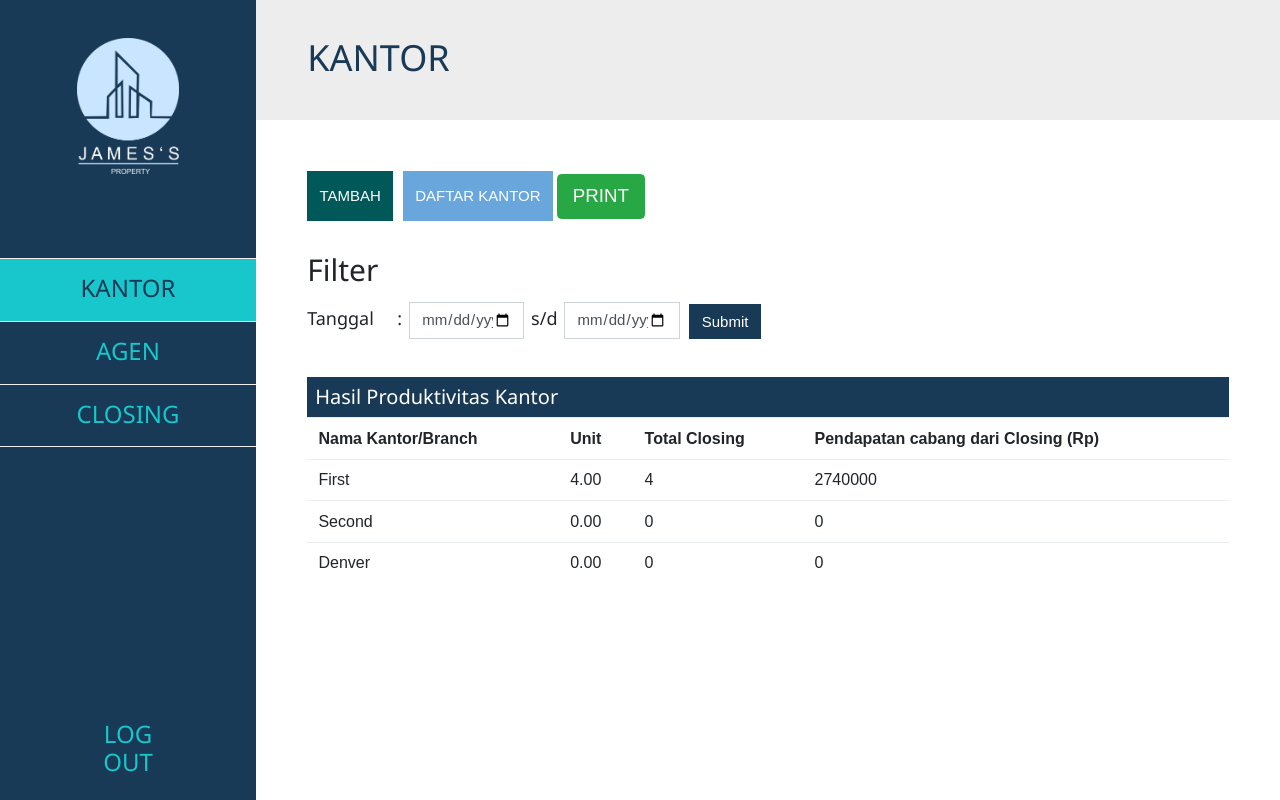
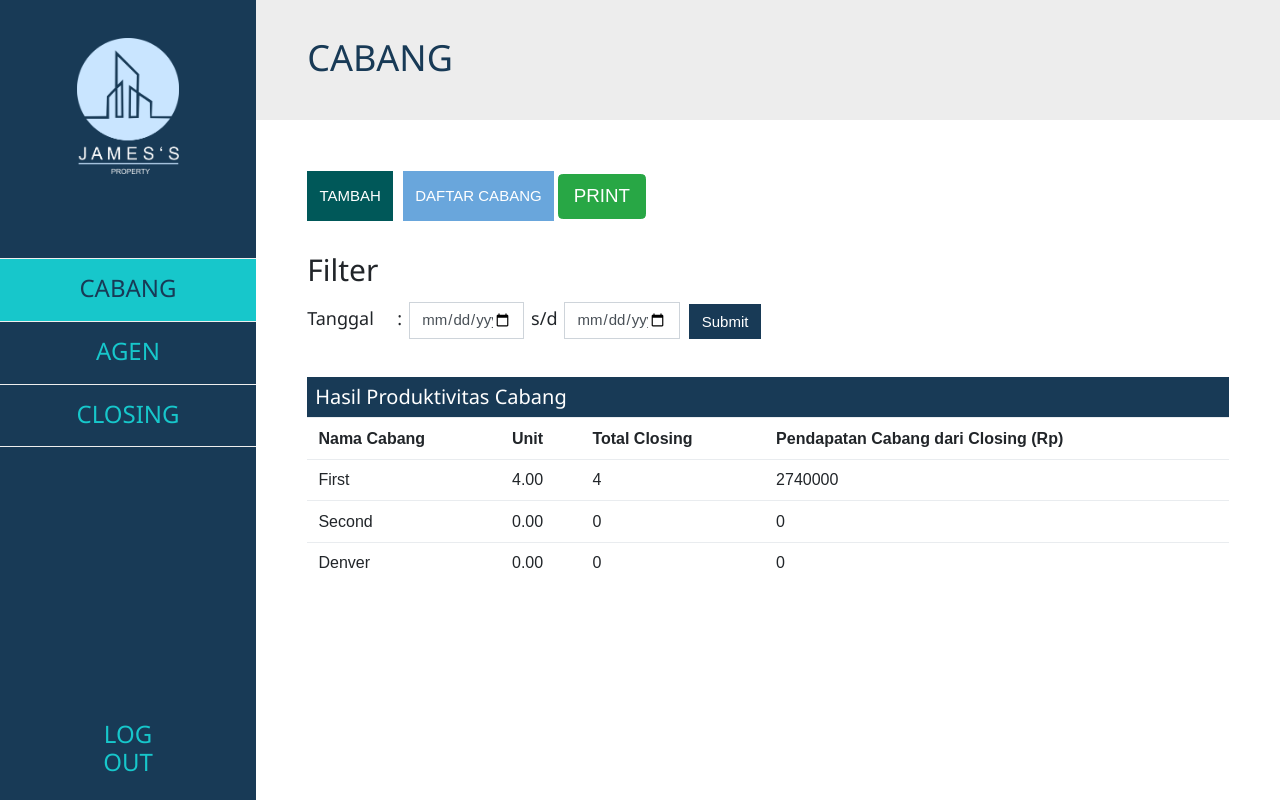
Before and after one commit to ViriusLevan/SoftwareEngineering_Project, a PHP site: page /kantormain.php in a window 1280 px wide. Run offline with PHP 8.4, Linux system fonts and the light colour scheme; a user stored in the database is signed in; data comes from the database, SQL or seed files in the repository; some libraries are stand-ins or nearby versions.

Commit message:
ganti semua kantor->cabang

```diff
--- a/agenmain.php
+++ b/agenmain.php
@@ -318,7 +318,7 @@
 								<br>
 								<div class="row">
 									<div class="col">
-										<h5 class="kantormainformlabel">Kantor</h5>
+										<h5 class="kantormainformlabel">Cabang</h5>
 										<!-- <select name="kantor" class="form-control kantormainselectvpv">
 											<option value="id">Nama Kantor</option>
 										</select> -->
@@ -413,7 +413,7 @@
 									        //  echo "<h2>". $AgentRow["ImmediateUpline_ID"] ."</h2>";
 									        $branchSQL = "SELECT branch_id,Name FROM `branch` where status=1";
 											$branchResult = mysqli_query($db, $branchSQL);
-											echo '<h5 class="kantormainformlabel">Kantor</h5>';
+											echo '<h5 class="kantormainformlabel">Cabang</h5>';
 									    	echo "<select name='editBID' class='form-control kantormainselectvpv'>";
 										    while($row = $branchResult->fetch_assoc()) {
 										    	if($row["branch_id"] == $AgentRow["bID"])
--- a/class_agent.php
+++ b/class_agent.php
@@ -23,7 +23,7 @@
 	    	echo '</tr>';
 
 	    	echo '<tr>';
-	    	echo '<td class="tabelkiri">' ."Kantor : " .'</td>';
+	    	echo '<td class="tabelkiri">' ."Cabang : " .'</td>';
 	    	// echo '<td>' .$this->branchID .'</td>';
 	    	echo '<td>' ."Pake nama cabang dil".'</td>';
 	    	echo '</tr>';
--- a/header.php
+++ b/header.php
@@ -2,7 +2,7 @@
 	<div class="pagetitle">
 		<h1>
 		<?php
-		if ($pagename==='kantor') {echo 'KANTOR';}
+		if ($pagename==='kantor') {echo 'CABANG';}
 		elseif ($pagename==='agen') {echo 'AGEN';}
 		elseif ($pagename==='properti') {echo 'PROPERTI';}
 		elseif ($pagename==='closing') {echo 'CLOSING';}
--- a/kantormain.php
+++ b/kantormain.php
@@ -5,7 +5,7 @@
 <html>
 	<head>
 		<?php include('htmlhead.php'); ?>
-		<title>Kantor</title>
+		<title>Cabang</title>
 	</head>
 	<body class="mainbody">
 		<?php include('sidebar.php'); ?>
@@ -14,7 +14,7 @@
 			<div class="maincontent">
 				<div class="kantormainbtn">
 					<button onclick="document.getElementById('tambah').style.display='block'" class="btn kantormaintambahbtn" data-toggle="modal" data-target="#exampleModal">TAMBAH</button>
-					<a href="kantordaftar.php" class="btn kantormainprodukbtn">DAFTAR KANTOR</a>
+					<a href="kantordaftar.php" class="btn kantormainprodukbtn">DAFTAR CABANG</a>
 					<input type="button" onclick="printDiv('printableArea')" class="btn btn-lg btn-success" value="PRINT" />
 				</div>
 				<br>
@@ -33,13 +33,13 @@
 				<br>
 
 				<div class="kantormaintabel" id="printableArea">
-					<div class="kantormaintabelheader"><h4>Hasil Produktivitas Kantor</h4></div>
+					<div class="kantormaintabelheader"><h4>Hasil Produktivitas Cabang</h4></div>
 					<table class="table" id="produktable">
 						<tr>
-							<th>Nama Kantor/Branch</th>
+							<th>Nama Cabang</th>
 							<th>Unit</th>
 							<th>Total Closing</th>
-							<th>Pendapatan cabang dari Closing (Rp)</th>
+							<th>Pendapatan Cabang dari Closing (Rp)</th>
 						</tr>
 						<?php
 
@@ -148,18 +148,18 @@
 						<header class="w3-container modalheader">
 							<span onclick="document.getElementById('tambah').style.display='none'"
 							class="w3-button w3-display-topright">&times;</span>
-							<h2>TAMBAH KANTOR BARU</h2>
+							<h2>TAMBAH CABANG BARU</h2>
 						</header>
 						<div class="w3-container">
 							<form action="">
-								<h5 class="kantormainformlabel">Nama Kantor</h5>
+								<h5 class="kantormainformlabel">Nama Cabang</h5>
 								<input class="form-control" type="text" placeholder="Masukkan nama kantor">
-								<h5 class="kantormainformlabel">Alamat Kantor</h5>
+								<h5 class="kantormainformlabel">Alamat Cabang</h5>
 								<input class="form-control" type="text" placeholder="Masukkan alamat kantor">
 								<br>
 								<div class="row">
 									<div class="col">
-										<h5 class="kantormainformlabel">President</h5>
+										<h5 class="kantormainformlabel">Kepala Cabang</h5>
 										<!-- <select name="kantor" class="form-control kantormainselectvpv">
 												<option value="id">Nama President</option>
 										</select> -->
@@ -184,7 +184,7 @@
 										?>
 									</div>
 									<div class="col">
-										<h5 class="kantormainformlabel">Vice President</h5>
+										<h5 class="kantormainformlabel">Wakil Kepala Cabang</h5>
 										<!-- <select name="kantor" class="form-control kantormainselectvpv">
 												<option value="id">Nama Vice President</option>
 										</select> -->
--- a/sidebar.php
+++ b/sidebar.php
@@ -1,7 +1,7 @@
 <div class="side">
 	<img class="avatar" src="img/defaultava.png" alt="">
 	<br><br><br><br><br><hr>
-	<a href="kantordaftar.php"><div class="sidenav <?php if ($pagename==='kantor') {echo 'active';} ?>"><h3>KANTOR</h3></div><hr></a>
+	<a href="kantordaftar.php"><div class="sidenav <?php if ($pagename==='kantor') {echo 'active';} ?>"><h3>CABANG</h3></div><hr></a>
 	<a href="agenmain.php"><div class="sidenav <?php if ($pagename==='agen') {echo 'active';} ?>"><h3>AGEN</h3></div><hr></a>
 	<!-- <a href="propertimain.php"><div class="sidenav <?php if ($pagename==='properti') {echo 'active';} ?>"><h3>PROPERTI</h3></div><hr></a> -->
 	<a href="closingmain.php"><div class="sidenav <?php if ($pagename==='closing') {echo 'active';} ?>"><h3>CLOSING</h3></div><hr></a>
```
Also changed, not shown: kantordaftar.php (+23 -23 lines).
